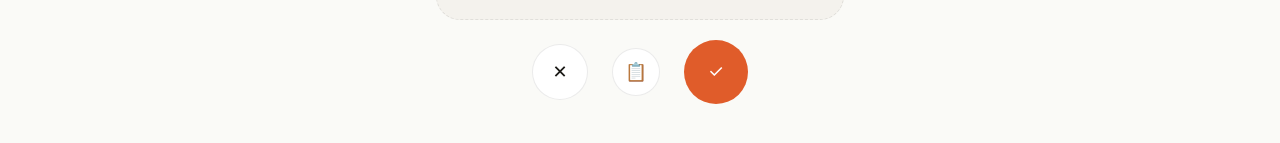
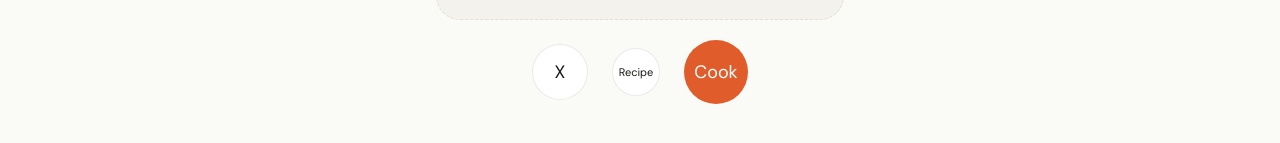
Before and after one commit to thomasamara99-collab/Fridge-to-Fork, a Next.js app: page /swipe in a window 1280 px wide. Shown: the part 915-1058 px from the top of the page. Built offline with nearby package versions, Linux system fonts and the light colour scheme; no server answers.

Commit message:
onboarding to swiping transition

```diff
--- a/app/(app)/swipe/page.tsx
+++ b/app/(app)/swipe/page.tsx
@@ -2,6 +2,7 @@
 
 import { useMemo, useState } from "react";
 import { useQueryClient } from "@tanstack/react-query";
+import { useRouter } from "next/navigation";
 
 import MacroRing from "../../../components/ui/MacroRing";
 import SwipeDeck from "../../../components/meal/SwipeDeck";
@@ -12,6 +13,7 @@ import { fetchMealFeed } from "../../../hooks/useMealFeed";
 import type { MealFeedItem, TodayLog } from "../../../types";
 
 export default function SwipePage() {
+  const router = useRouter();
   const {
     deck,
     filters,
@@ -51,6 +53,8 @@ export default function SwipePage() {
     carbs: 0,
     fat: 0,
   };
+
+  const frontMeal = deck[0];
 
   const handleSwipe = async (meal: MealFeedItem, direction: "left" | "right") => {
     shiftDeck();
@@ -216,17 +220,25 @@ export default function SwipePage() {
           onClick={() => setPendingSwipe("left")}
           disabled={!deck.length}
         >
-          ✕
+          X
         </button>
-        <button className="h-12 w-12 rounded-full border border-border bg-white text-lg">
-          📋
+        <button
+          className="h-12 w-12 rounded-full border border-border bg-white text-[11px]"
+          onClick={() => {
+            if (frontMeal) {
+              router.push(`/meals/${frontMeal.id}`);
+            }
+          }}
+          disabled={!frontMeal}
+        >
+          Recipe
         </button>
         <button
           className="h-16 w-16 rounded-full bg-accent text-lg text-white"
           onClick={() => setPendingSwipe("right")}
           disabled={!deck.length}
         >
-          ✓
+          Cook
         </button>
       </section>
     </main>
--- a/app/onboarding/complete/page.tsx
+++ b/app/onboarding/complete/page.tsx
@@ -2,10 +2,12 @@
 
 import Link from "next/link";
 import { useEffect } from "react";
+import { useRouter } from "next/navigation";
 
 import { useOnboardingStore } from "../../../store/onboardingStore";
 
 export default function OnboardingCompletePage() {
+  const router = useRouter();
   const { name, targetCalories, targetProtein, targetCarbs, targetFat, reset } =
     useOnboardingStore();
 
@@ -13,25 +15,33 @@ export default function OnboardingCompletePage() {
     reset();
   }, [reset]);
 
+  useEffect(() => {
+    const timer = window.setTimeout(() => {
+      router.replace("/swipe");
+    }, 1200);
+
+    return () => window.clearTimeout(timer);
+  }, [router]);
+
   return (
     <main className="mx-auto flex min-h-screen w-full max-w-md flex-col items-center justify-center gap-6 px-6 pb-24 pt-10 text-center">
-      <div className="flex h-20 w-20 items-center justify-center rounded-full bg-green-light text-3xl">
-        ✓
+      <div className="flex h-20 w-20 items-center justify-center rounded-full bg-green-light text-2xl">
+        Done
       </div>
       <div className="space-y-2">
         <h1 className="font-display text-3xl text-text-primary">
           You&apos;re all set{name ? `, ${name}` : ""}.
         </h1>
         <p className="text-sm text-text-secondary">
-          Daily target: {targetCalories ?? 0} kcal · {targetProtein ?? 0}g
-          protein · {targetCarbs ?? 0}g carbs · {targetFat ?? 0}g fat
+          Daily target: {targetCalories ?? 0} kcal - {targetProtein ?? 0}g
+          protein - {targetCarbs ?? 0}g carbs - {targetFat ?? 0}g fat
         </p>
       </div>
       <Link
         href="/swipe"
         className="rounded-md bg-accent px-6 py-3 text-sm font-medium text-white"
       >
-        Start swiping →
+        Start swiping -&gt;
       </Link>
     </main>
   );
--- a/app/onboarding/step-6/page.tsx
+++ b/app/onboarding/step-6/page.tsx
@@ -268,7 +268,7 @@ export default function Step6Page() {
           await Promise.all(fridgeRequests);
         }
 
-      router.push("/onboarding/complete");
+      window.location.href = "/swipe";
     } catch (err) {
       setError(
         err instanceof Error
```
